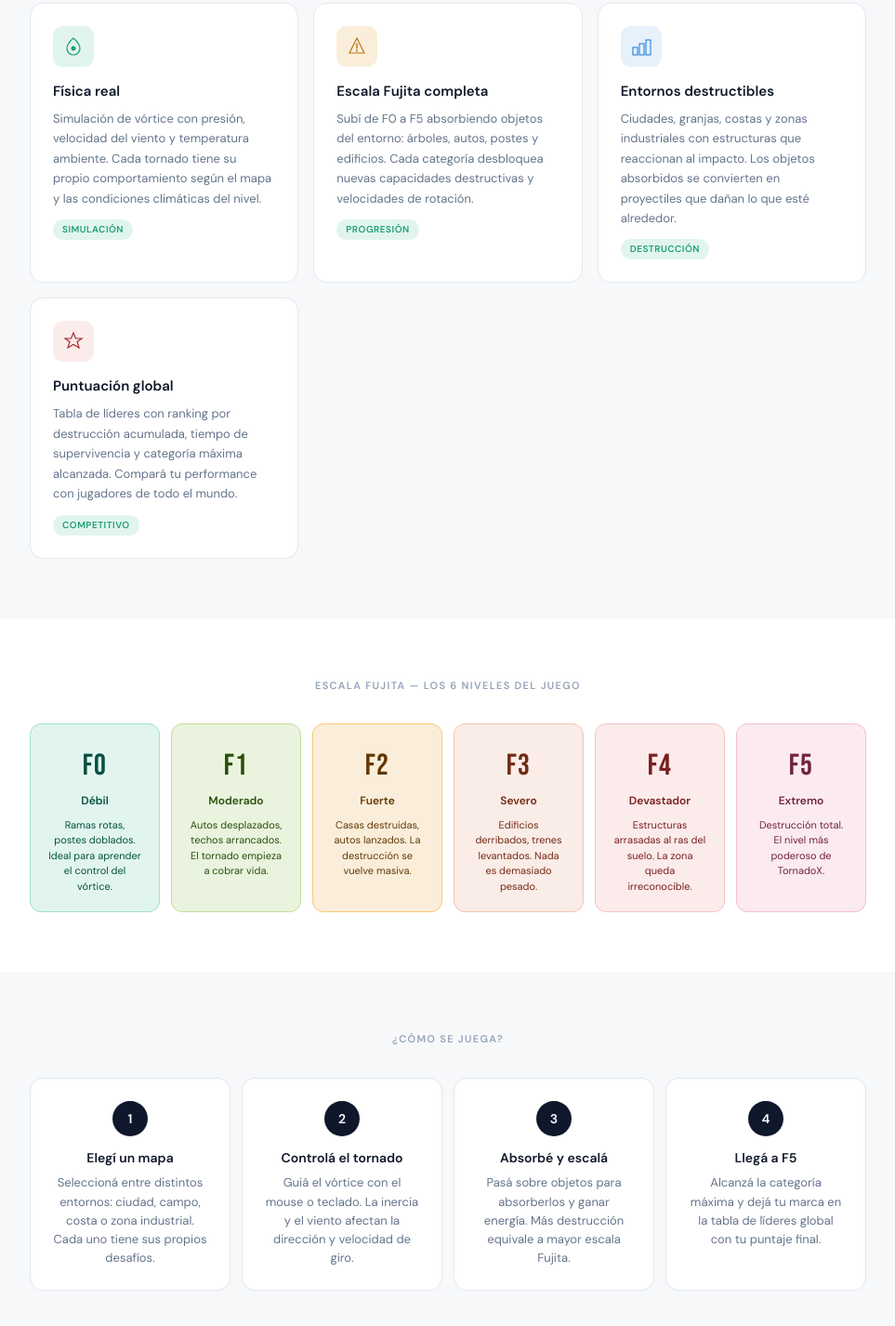
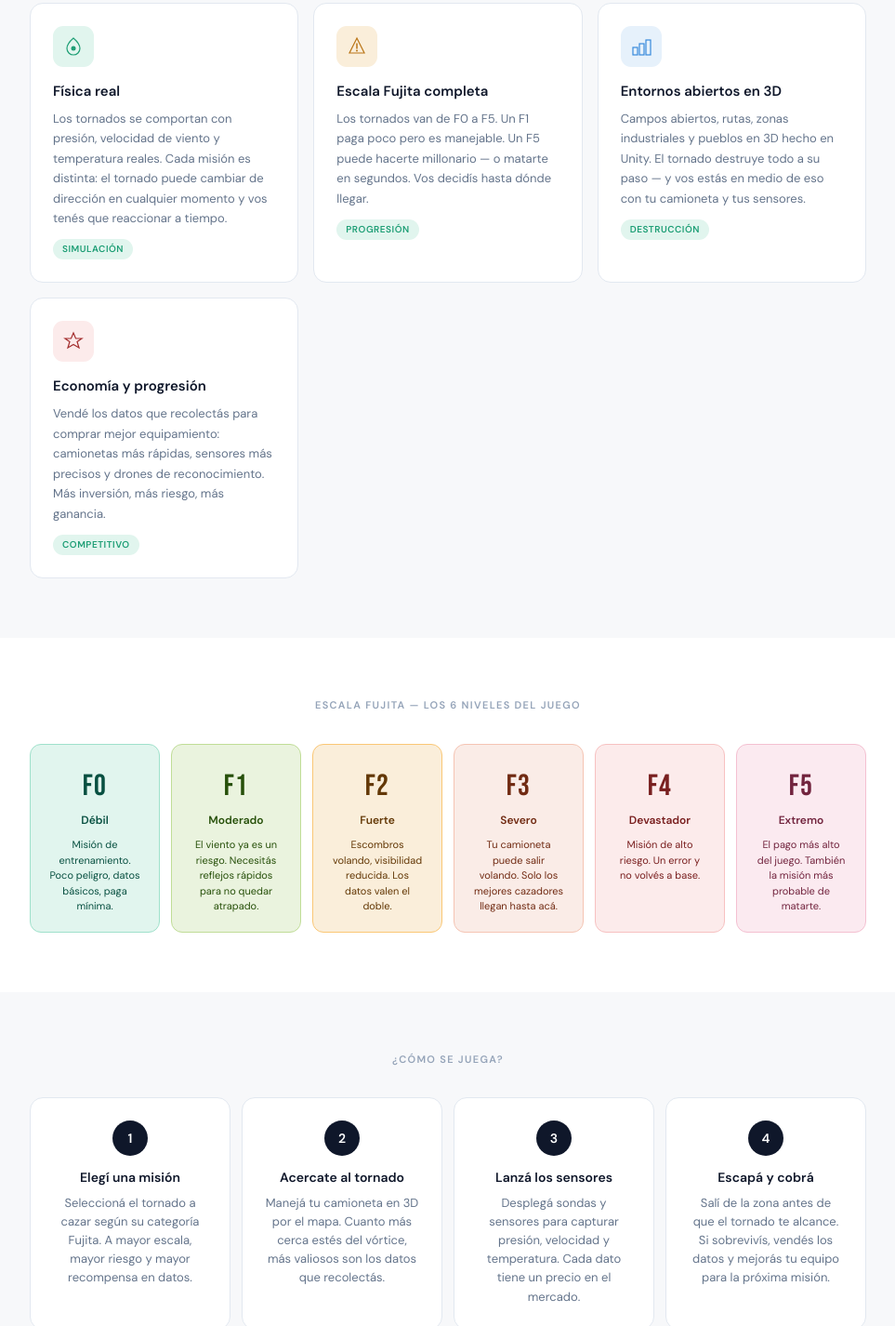
Before and after one commit to user1237456/tornadox, a plain HTML site: page tornadox.html in a window 1280 px wide. Shown: the part 1374-2800 px from the top of the page at 93% size, without its empty margins (158-1121 px from the left). Drawn offline with Linux system fonts and the light colour scheme.

Commit message:
Add files via upload

```diff
--- a/tornadox.html
+++ b/tornadox.html
@@ -3,7 +3,7 @@
 <head>
   <meta charset="UTF-8" />
   <meta name="viewport" content="width=device-width, initial-scale=1.0" />
-  <title>TornadoX — El tornado sos vos</title>
+  <title>TornadoX — Cazá el caos, sobreviví la tormenta</title>
   <link href="https://fonts.googleapis.com/css2?family=Bebas+Neue&family=DM+Sans:wght@400;500;600&display=swap" rel="stylesheet" />
   <style>
     *, *::before, *::after { box-sizing: border-box; margin: 0; padding: 0; }
@@ -499,8 +499,8 @@
     <div class="hero-inner">
       <div class="badge"><div class="badge-dot"></div> En desarrollo · Windows PC</div>
       <h1>Tornado<span>X</span></h1>
-      <p class="hero-tagline">El tornado sos vos.</p>
-      <p class="hero-desc">Controlá un tornado devastador, escalá de F0 a F5 y arrasá con todo lo que se cruce en tu camino. Hecho con Unity. Completamente gratis.</p>
+      <p class="hero-tagline">Cazá el caos. Sobreviví la tormenta.</p>
+      <p class="hero-desc">Sos un cazador de tornados. Tu misión: acercarte lo suficiente para recolectar datos, venderlos y sobrevivir para contarlo. Hecho con Unity. Completamente gratis.</p>
 
       <div class="download-box">
         <div class="dl-label">Descarga gratuita · Windows</div>
@@ -544,7 +544,7 @@
           </div>
           <div class="stat-num" style="color:#D4537E;">F5</div>
           <div class="stat-lbl">Categoría máxima</div>
-          <div class="stat-desc">Alcanzá el nivel más destructivo de la escala Fujita</div>
+          <div class="stat-desc">El tornado más peligroso y el contrato más caro del juego</div>
         </div>
         <div class="stat-card">
           <div class="stat-icon" style="background:#e1f5ee;">
@@ -555,7 +555,7 @@
           </div>
           <div class="stat-num" style="color:#1D9E75;">0€</div>
           <div class="stat-lbl">Completamente gratis</div>
-          <div class="stat-desc">Sin microtransacciones ni pago para descargar</div>
+          <div class="stat-desc">Sin microtransacciones. La única inversión es tu vida en el juego</div>
         </div>
         <div class="stat-card">
           <div class="stat-icon" style="background:#e6f1fb;">
@@ -596,7 +596,7 @@
             </svg>
           </div>
           <h3>Física real</h3>
-          <p>Simulación de vórtice con presión, velocidad del viento y temperatura ambiente. Cada tornado tiene su propio comportamiento según el mapa y las condiciones climáticas del nivel.</p>
+          <p>Los tornados se comportan con presión, velocidad de viento y temperatura reales. Cada misión es distinta: el tornado puede cambiar de dirección en cualquier momento y vos tenés que reaccionar a tiempo.</p>
           <span class="feat-tag">Simulación</span>
         </div>
         <div class="feat-card">
@@ -608,7 +608,7 @@
             </svg>
           </div>
           <h3>Escala Fujita completa</h3>
-          <p>Subí de F0 a F5 absorbiendo objetos del entorno: árboles, autos, postes y edificios. Cada categoría desbloquea nuevas capacidades destructivas y velocidades de rotación.</p>
+          <p>Los tornados van de F0 a F5. Un F1 paga poco pero es manejable. Un F5 puede hacerte millonario — o matarte en segundos. Vos decidís hasta dónde llegar.</p>
           <span class="feat-tag">Progresión</span>
         </div>
         <div class="feat-card">
@@ -619,8 +619,8 @@
               <rect x="16" y="4" width="5" height="16" stroke="#378ADD" stroke-width="1.2" fill="none"/>
             </svg>
           </div>
-          <h3>Entornos destructibles</h3>
-          <p>Ciudades, granjas, costas y zonas industriales con estructuras que reaccionan al impacto. Los objetos absorbidos se convierten en proyectiles que dañan lo que esté alrededor.</p>
+          <h3>Entornos abiertos en 3D</h3>
+          <p>Campos abiertos, rutas, zonas industriales y pueblos en 3D hecho en Unity. El tornado destruye todo a su paso — y vos estás en medio de eso con tu camioneta y tus sensores.</p>
           <span class="feat-tag">Destrucción</span>
         </div>
         <div class="feat-card">
@@ -629,8 +629,8 @@
               <path d="M11 2L13.5 8H20L15 11.5L17 18L11 14.5L5 18L7 11.5L2 8H8.5Z" stroke="#A32D2D" stroke-width="1.2" fill="none"/>
             </svg>
           </div>
-          <h3>Puntuación global</h3>
-          <p>Tabla de líderes con ranking por destrucción acumulada, tiempo de supervivencia y categoría máxima alcanzada. Compará tu performance con jugadores de todo el mundo.</p>
+          <h3>Economía y progresión</h3>
+          <p>Vendé los datos que recolectás para comprar mejor equipamiento: camionetas más rápidas, sensores más precisos y drones de reconocimiento. Más inversión, más riesgo, más ganancia.</p>
           <span class="feat-tag">Competitivo</span>
         </div>
       </div>
@@ -645,32 +645,32 @@
         <div class="scale-card sc0">
           <div class="sc-level">F0</div>
           <div class="sc-name">Débil</div>
-          <div class="sc-desc">Ramas rotas, postes doblados. Ideal para aprender el control del vórtice.</div>
+          <div class="sc-desc">Misión de entrenamiento. Poco peligro, datos básicos, paga mínima.</div>
         </div>
         <div class="scale-card sc1">
           <div class="sc-level">F1</div>
           <div class="sc-name">Moderado</div>
-          <div class="sc-desc">Autos desplazados, techos arrancados. El tornado empieza a cobrar vida.</div>
+          <div class="sc-desc">El viento ya es un riesgo. Necesitás reflejos rápidos para no quedar atrapado.</div>
         </div>
         <div class="scale-card sc2">
           <div class="sc-level">F2</div>
           <div class="sc-name">Fuerte</div>
-          <div class="sc-desc">Casas destruidas, autos lanzados. La destrucción se vuelve masiva.</div>
+          <div class="sc-desc">Escombros volando, visibilidad reducida. Los datos valen el doble.</div>
         </div>
         <div class="scale-card sc3">
           <div class="sc-level">F3</div>
           <div class="sc-name">Severo</div>
-          <div class="sc-desc">Edificios derribados, trenes levantados. Nada es demasiado pesado.</div>
+          <div class="sc-desc">Tu camioneta puede salir volando. Solo los mejores cazadores llegan hasta acá.</div>
         </div>
         <div class="scale-card sc4">
           <div class="sc-level">F4</div>
           <div class="sc-name">Devastador</div>
-          <div class="sc-desc">Estructuras arrasadas al ras del suelo. La zona queda irreconocible.</div>
+          <div class="sc-desc">Misión de alto riesgo. Un error y no volvés a base.</div>
         </div>
         <div class="scale-card sc5">
           <div class="sc-level">F5</div>
           <div class="sc-name">Extremo</div>
-          <div class="sc-desc">Destrucción total. El nivel más poderoso de TornadoX.</div>
+          <div class="sc-desc">El pago más alto del juego. También la misión más probable de matarte.</div>
         </div>
       </div>
     </div>
@@ -683,23 +683,23 @@
       <div class="steps fade-in">
         <div class="step">
           <div class="step-num">1</div>
-          <h3>Elegí un mapa</h3>
-          <p>Seleccioná entre distintos entornos: ciudad, campo, costa o zona industrial. Cada uno tiene sus propios desafíos.</p>
+          <h3>Elegí una misión</h3>
+          <p>Seleccioná el tornado a cazar según su categoría Fujita. A mayor escala, mayor riesgo y mayor recompensa en datos.</p>
         </div>
         <div class="step">
           <div class="step-num">2</div>
-          <h3>Controlá el tornado</h3>
-          <p>Guiá el vórtice con el mouse o teclado. La inercia y el viento afectan la dirección y velocidad de giro.</p>
+          <h3>Acercate al tornado</h3>
+          <p>Manejá tu camioneta en 3D por el mapa. Cuanto más cerca estés del vórtice, más valiosos son los datos que recolectás.</p>
         </div>
         <div class="step">
           <div class="step-num">3</div>
-          <h3>Absorbé y escalá</h3>
-          <p>Pasá sobre objetos para absorberlos y ganar energía. Más destrucción equivale a mayor escala Fujita.</p>
+          <h3>Lanzá los sensores</h3>
+          <p>Desplegá sondas y sensores para capturar presión, velocidad y temperatura. Cada dato tiene un precio en el mercado.</p>
         </div>
         <div class="step">
           <div class="step-num">4</div>
-          <h3>Llegá a F5</h3>
-          <p>Alcanzá la categoría máxima y dejá tu marca en la tabla de líderes global con tu puntaje final.</p>
+          <h3>Escapá y cobrá</h3>
+          <p>Salí de la zona antes de que el tornado te alcance. Si sobrevivís, vendés los datos y mejorás tu equipo para la próxima misión.</p>
         </div>
       </div>
     </div>
```
